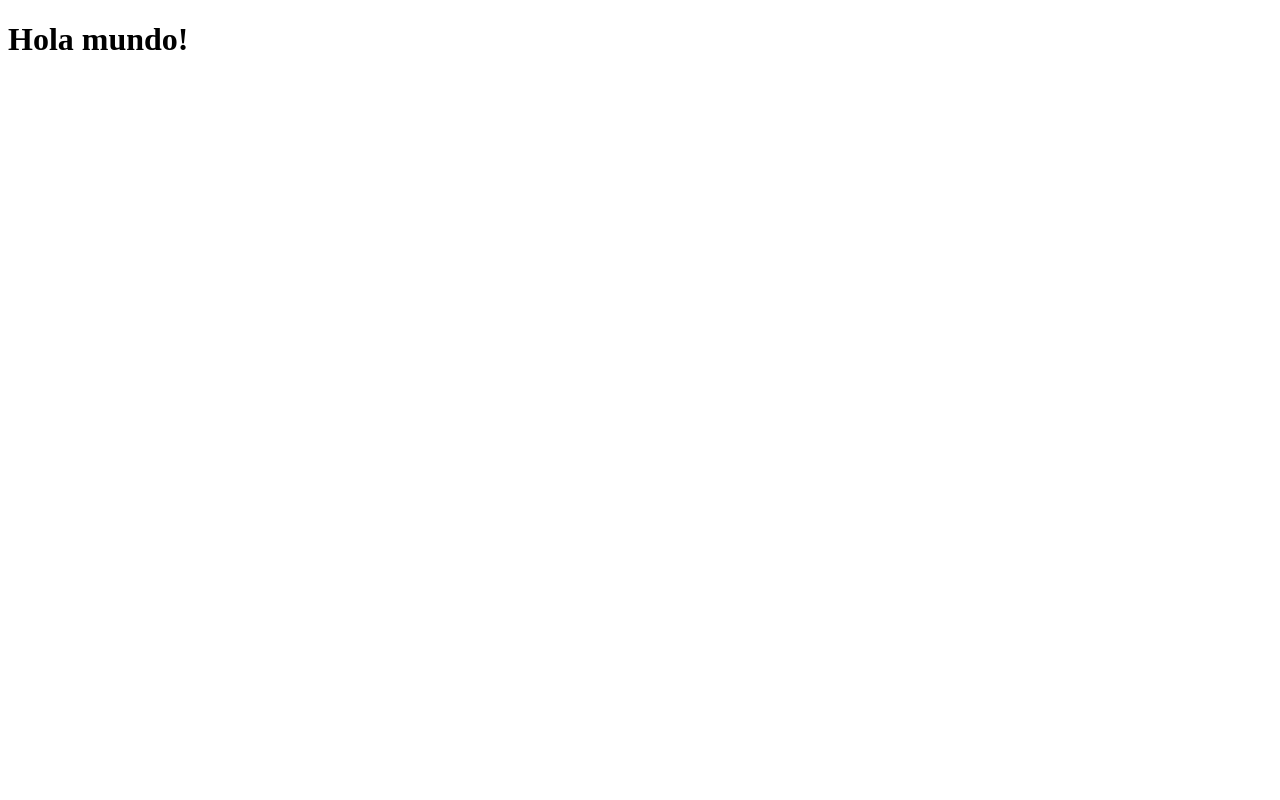
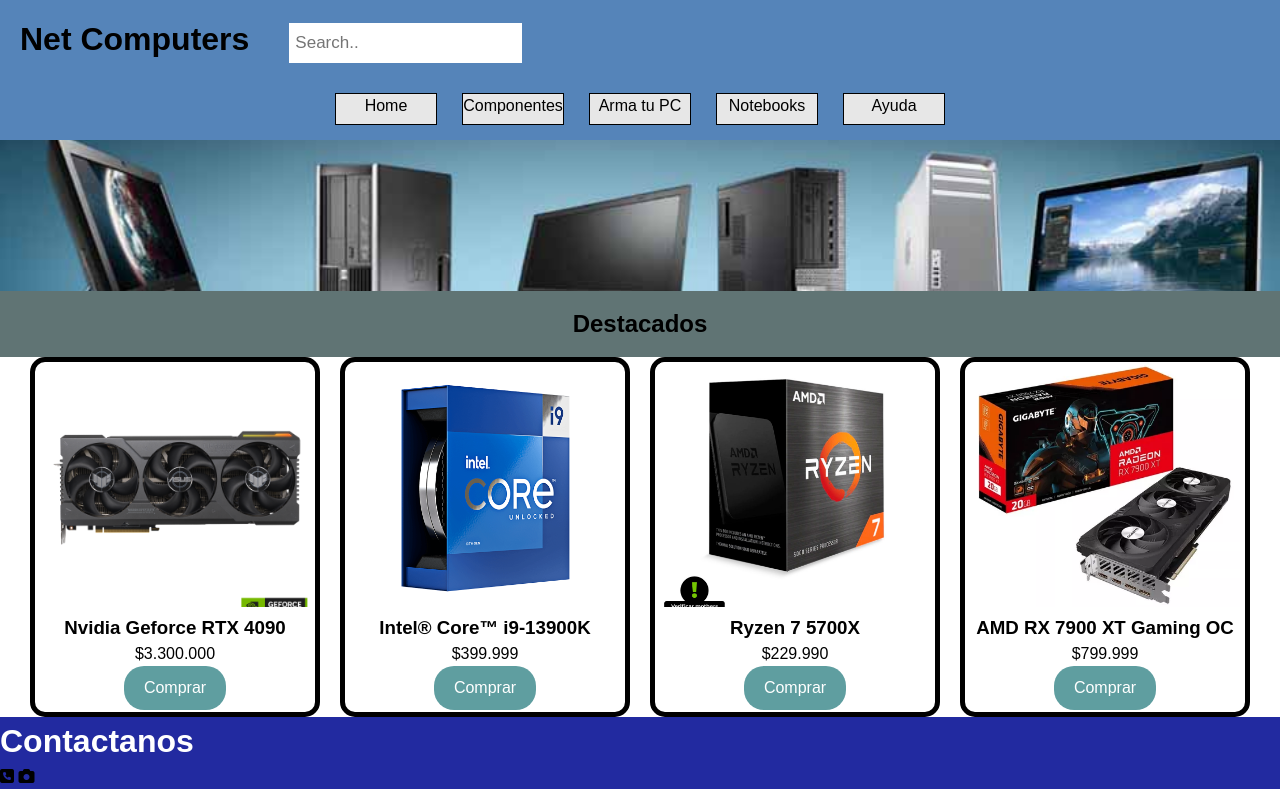
Before and after one commit to Netter2333/proyecto-desarrollo-coder, a plain HTML site: page index.html in a window 1280 px wide. Drawn offline with Linux system fonts and the light colour scheme.

Commit message:
0.1 - Home

```diff
--- a/index.html
+++ b/index.html
@@ -6,19 +6,118 @@
     <meta http-equiv="X-UA-Compatible" content="IE=edge">
     <meta name="viewport" content="width=device-width, initial-scale=1.0">
     <link rel="stylesheet" href="./styles/styles.css">
+    <link rel="stylesheet" href="https://cdnjs.cloudflare.com/ajax/libs/font-awesome/4.7.0/css/font-awesome.min.css">
     <script src="https://kit.fontawesome.com/bc19edaaff.js" crossorigin="anonymous"></script>
     <title>Home</title>
 </head>
 
 <body>
 
-    <header></header>
+    <header>
+        <div class="top-nav">
+            <h1><a href="./index.html">Net Computers</a></h1>
+            <input type="text" placeholder="Search..">
+        </div>
+
+        <nav>
+            <ul class="nav-list">
+                <li><a href="./index.html">Home</a></li>
+                <li><a href="./pages/componentes.html">Componentes</a></li>
+                <li><a href="./pages/armadas.html">Arma tu PC</a></li>
+                <li><a href="./pages/notebooks.html">Notebooks</a> </li>
+                <li><a href="./pages/ayuda.html">Ayuda</a></li>
+            </ul>
+        </nav>
+
+    </header>
 
     <main>
-        <h1>Hola mundo!</h1>
+        <section class="portada-imagen"></section>
+
+        <section class="productos-destacados">
+
+            <h2 class="productos-titulo">Destacados</h2>
+
+            <section class="tarjetas-destacados">
+
+                <div class="tarjeta">
+
+                    <img src="./img/4090.png" alt="Television Sony 32 pulgadas">
+
+                    <div class="tarjeta-cuerpo">
+
+                        <h3>Nvidia Geforce RTX 4090</h3>
+
+                        <span>$3.300.000</span>
+
+                        <a href="" class="btn">Comprar</a>
+
+                    </div>
+
+
+                </div>
+
+                <div class="tarjeta">
+
+                    <img src="./img/13900k.png" alt="i9 13900k">
+
+                    <div class="tarjeta-cuerpo">
+
+                        <h3>Intel® Core™ i9-13900K</h3>
+
+                        <span>$399.999</span>
+
+                        <a href="" class="btn">Comprar</a>
+
+                    </div>
+                </div>
+
+                <div class="tarjeta">
+
+                    <img src="./img/5700x.png" alt="r7 5700x">
+
+                    <div class="tarjeta-cuerpo">
+
+                        <h3>Ryzen 7 5700X</h3>
+
+                        <span>$229.990</span>
+
+                        <a href="" class="btn">Comprar</a>
+
+                    </div>
+                </div>
+
+
+                <div class="tarjeta">
+
+                    <img src="./img/7900xt.png" alt="amd 7900xt">
+
+                    <div class="tarjeta-cuerpo">
+
+                        <h3>AMD RX 7900 XT Gaming OC</h3>
+
+                        <span>$799.999</span>
+
+                        <a href="" class="btn">Comprar</a>
+
+                    </div>
+                </div>
+
+            </section>
+
+
+        </section>
+
     </main>
 
-    <footer></footer>
+    <footer>
+        <h1>Contactanos</h1>
+        <a href="https://web.whatsapp.com"><i class="fa-solid fa-square-phone"></i></a>
+
+        <a href="https://instagram.com"><i class="fa-solid fa-camera"></i></a>
+
+
+    </footer>
 
 </body>
 
--- a/styles/styles.css
+++ b/styles/styles.css
@@ -0,0 +1,193 @@
+/* Reseteo de CSS */
+
+* {
+    margin: 0;
+    padding: 0;
+}
+
+ul,
+ol {
+    list-style: none;
+}
+
+body {
+  line-height: 1.5;
+  font-family: Arial, Helvetica, sans-serif;
+}
+
+a {
+    text-decoration: none;
+    color: black;
+}
+
+
+/* --------- Header -------- */
+header a {
+    text-decoration: none;
+    color: black;
+}
+
+header {
+    background-color: rgba(65, 117, 177, 0.89);
+    padding: 15px;
+
+    display: flex;
+    justify-content: center;
+    align-items: baseline;
+    flex-direction: column;
+}
+
+.top-nav {
+    display: flex;
+    gap: 40px;
+    padding-left: 5px;
+
+}
+
+
+
+header input[type=text] {
+    padding: 6px;
+    margin-top: 8px;
+    font-size: 17px;
+    border: none;
+  }
+
+nav {
+    display: flex;
+    align-self: center;
+    padding-top: 10px;
+}
+
+.nav-list {
+    padding-top: 20px;
+    display: flex;
+    gap: 25px;
+    align-items: center;
+
+}
+
+.nav-list li {
+    background-color: #e7e7e7;
+    color: black;
+
+    text-align: center;
+    width: 100px;
+    height: 30px;
+    border: 1px solid black;
+    overflow: hidden;
+}
+
+
+/* ============ INDEX ========== */
+
+/* ------------ Portada ---------- */
+
+.portada-imagen {
+    background-color: tomato;
+    height: 18.9vh;
+    width: 100%;
+    background-image: url("../img/computer-sales-and-services.jpg");
+    background-size: cover;
+    background-position: center;
+    background-repeat: no-repeat;
+
+    display: flex;
+    justify-content: center;
+    align-items: center;
+}
+
+
+
+/* ---------- Productos ------------ */
+
+
+.tarjetas-destacados {
+    display: flex;
+    flex-wrap: wrap;
+    justify-content: center;
+    gap: 20px;
+}
+
+.productos-titulo {
+    background-color: rgb(96, 116, 116);
+    text-align: center;
+    padding: 15px;
+}
+
+.tarjeta {
+    border: 5px solid black;
+
+    width: 280px;
+    height: 350px;
+
+    border-radius: 15px;
+    overflow: hidden;
+}
+
+.tarjeta img {
+    width: 100%;
+    height: 70%;
+    object-fit: cover;
+
+}
+
+.tarjeta-cuerpo {
+    height: 25%;
+    display: flex;
+    flex-direction: column;
+    justify-content: space-around;
+    align-items: center;
+}
+
+.btn {
+    background-color: cadetblue;
+    padding: 10px 20px;
+    border-radius: 20px;
+    color: white;
+    cursor: pointer;
+}
+
+
+
+/* ============ FOOTER ========== */
+
+footer {
+    background-color: rgb(34, 42, 160);
+}
+
+footer h1 {
+    color: white;
+}
+
+
+/* ============ Media Queries ========== */
+/* Small devices (landscape phones) */
+@media only screen and (max-width: 480px) {
+    header {
+    padding: 10px;
+    }
+
+    .top-nav {
+    display: none;
+    }
+
+    header input[type="text"] {
+    font-size: 14px;
+    }
+
+    .nav-list li {
+    width: 80px;
+    font-size: 12px;
+    }
+
+    .tarjeta {
+    width: 100%;
+    height: 300px;
+    margin-bottom: 20px;
+    }
+
+    .tarjetas-destacados {
+    flex-direction: column;
+    }
+}
```
Also changed, not shown: img/13900k.png (added), img/4090.png (added), img/5700x.png (added), img/7900xt.png (added).
